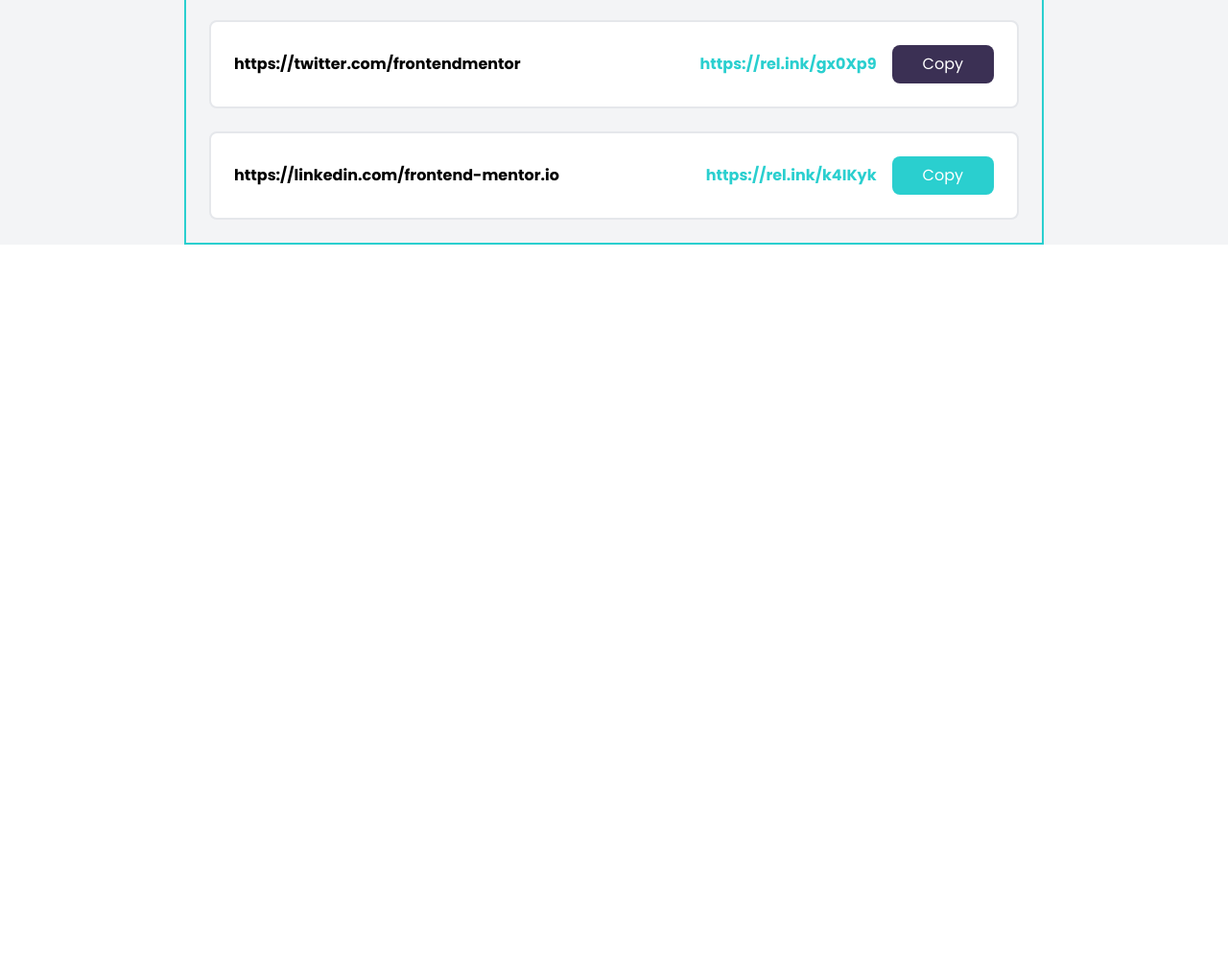
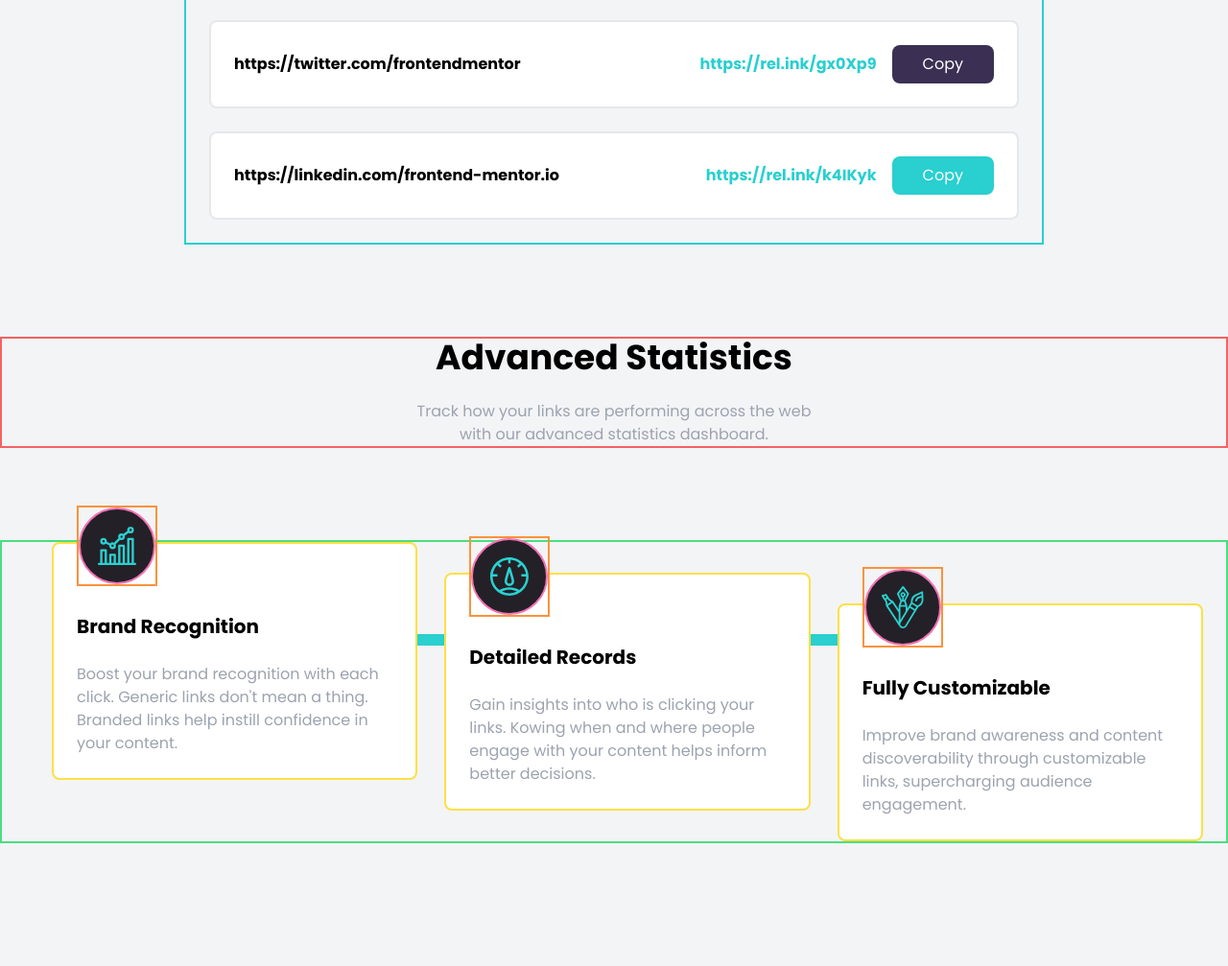
Before and after one commit to alexangria1992/shortly-website, a website: page index.html in a window 1280 px wide. Shown: the part 1121-2128 px from the top of the page at 96% size. Before the commit the page ends 1376 px from the top, so only its background shows below. Drawn offline with Linux system fonts and the light colour scheme.

Commit message:
feature boxes

```diff
--- a/index.html
+++ b/index.html
@@ -173,5 +173,111 @@
         </div>
       </div>
     </section>
+
+    <!--  Stats Section -->
+    <section id="stats" class="py-24 bg-gray-100">
+      <div class="container mx-auto px-3 border-2 border-red">
+        <h2 class="text-4xl mb-6 font-bold text-center">Advanced Statistics</h2>
+        <p class="max-w-xs mx-auto text-center text-gray-400 md:max-w-md">
+          Track how your links are performing across the web with our advanced
+          statistics dashboard.
+        </p>
+      </div>
+    </section>
+
+    <!--  Feature Box Section -->
+    <section id="features" class="pb-32 bg-gray-100">
+      <div
+        class="relative container flex flex-col items-start px-6 mx-auto md:flex-row md:space-x-7 border-2 border-green-400"
+      >
+        <!-- Horizontal Line -->
+        <div
+          class="hidden absolute top-24 w-10/12 left-16 h-3 bg-cyan md:block"
+        ></div>
+        <!-- Vertical Line -->
+        <div class="absolute w-2 left-1/2 h-full -ml-1 bg-cyan md:hidden"></div>
+
+        <!-- Box 1 -->
+        <div
+          class="relative flex flex-col p-6 space-y-6 bg-white rounded-lg md:w-1/3 border-2 border-yellow-300"
+        >
+          <!-- Image Positioning -->
+          <div
+            class="absolute -ml-10 left-1/2 -top-10 md:left-16 border-2 border-orange-400"
+          >
+            <!-- Image Container For Background -->
+            <div
+              class="flex items-center justify-center w-20 h-20 p-4 rounded-full bg-veryDarkViolet border-2 border-pink-400"
+            >
+              <img src="images/icon-brand-recognition.svg" alt="" />
+            </div>
+          </div>
+
+          <h5
+            class="pt-6 text-xl font-bold text-center capitalize md:text-left"
+          >
+            Brand Recognition
+          </h5>
+          <p class="text-center text-gray-400 md:text-left">
+            Boost your brand recognition with each click. Generic links don't
+            mean a thing. Branded links help instill confidence in your content.
+          </p>
+        </div>
+
+        <!-- Box 2 -->
+        <div
+          class="relative flex flex-col p-6 space-y-6 mt-24 bg-white rounded-lg md:w-1/3 md:mt-8 border-2 border-yellow-300"
+        >
+          <!-- Image Positioning -->
+          <div
+            class="absolute -ml-10 left-1/2 -top-10 md:left-16 border-2 border-orange-400"
+          >
+            <!-- Image Container For Background -->
+            <div
+              class="flex items-center justify-center w-20 h-20 p-4 rounded-full bg-veryDarkViolet border-2 border-pink-400"
+            >
+              <img src="images/icon-detailed-records.svg" alt="" />
+            </div>
+          </div>
+
+          <h5
+            class="pt-6 text-xl font-bold text-center capitalize md:text-left"
+          >
+            Detailed Records
+          </h5>
+          <p class="text-center text-gray-400 md:text-left">
+            Gain insights into who is clicking your links. Kowing when and where
+            people engage with your content helps inform better decisions.
+          </p>
+        </div>
+
+        <!-- Box 3 -->
+        <div
+          class="relative flex flex-col p-6 space-y-6 mt-24 bg-white rounded-lg md:w-1/3 md:mt-16 border-2 border-yellow-300"
+        >
+          <!-- Image Positioning -->
+          <div
+            class="absolute -ml-10 left-1/2 -top-10 md:left-16 border-2 border-orange-400"
+          >
+            <!-- Image Container For Background -->
+            <div
+              class="flex items-center justify-center w-20 h-20 p-4 rounded-full bg-veryDarkViolet border-2 border-pink-400"
+            >
+              <img src="images/icon-fully-customizable.svg" alt="" />
+            </div>
+          </div>
+
+          <h5
+            class="pt-6 text-xl font-bold text-center capitalize md:text-left"
+          >
+            Fully Customizable
+          </h5>
+          <p class="text-center text-gray-400 md:text-left">
+            Improve brand awareness and content discoverability through
+            customizable links, supercharging audience engagement.
+          </p>
+        </div>
+      </div>
+    </section>
   </body>
 </html>
```
Also changed, not shown: css/style.css.
